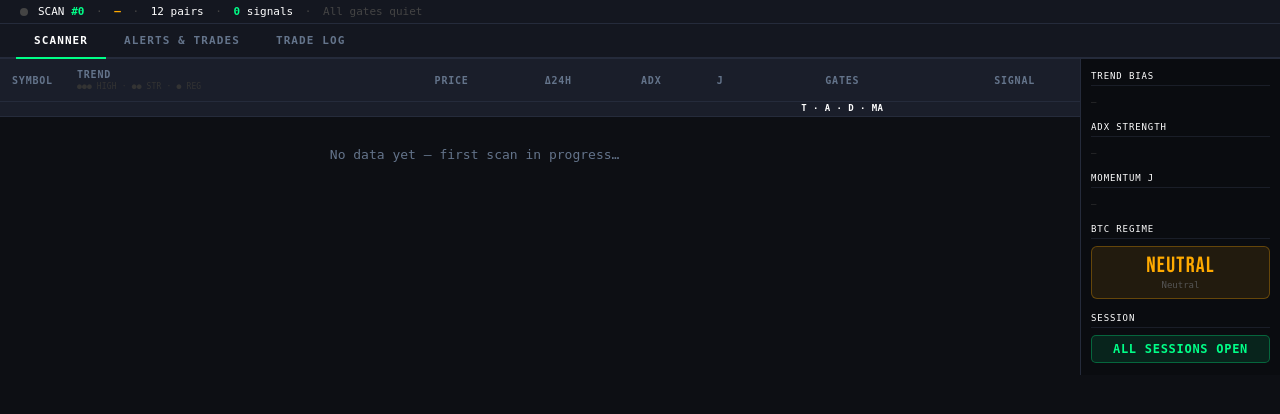
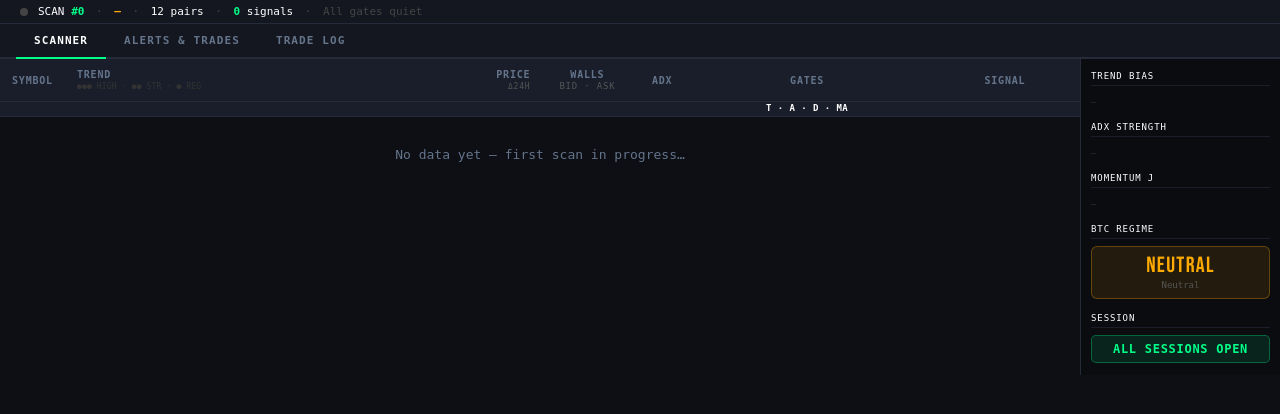
Before and after one commit to krishnanrvijay-afk/trend-scanner-part-deux, a FastAPI app: page / in a window 1280 px wide. Shown: the part 96-510 px from the top of the page. Run offline with FastAPI, Linux system fonts and the light colour scheme; data that the repository does not hold is empty.

Commit message:
feat: wall pills, inline price change, session removed, rate limit cache and stagger, HL and MEXC API audit and fix

```diff
--- a/templates/dashboard.html
+++ b/templates/dashboard.html
@@ -838,7 +838,7 @@
       <span class="hc-sep"></span>
       <div class="hc-item">
         <span class="hc-label">SESSION</span>
-        <span class="hc-val" id="hc-session" style="color:#888">—</span>
+        <span class="hc-val" id="hc-session" style="color:#00ff88">ALWAYS OPEN</span>
       </div>
       <span class="hc-sep"></span>
       <div class="hc-item">
@@ -932,21 +932,20 @@
               Trend
               <br><span style="font-size:8px;font-weight:400;color:#333;letter-spacing:0.02em">●●● HIGH &middot; ●● STR &middot; ● REG</span>
             </th>
-            <th>Price</th>
-            <th>Δ24H</th>
-            <th>ADX</th>
-            <th>J</th>
+            <th style="text-align:right">PRICE<br><span style="font-size:8px;color:#555;font-weight:400">&Delta;24H</span></th>
+            <th style="text-align:center;width:90px">WALLS<br><span style="font-size:9px;color:#555;font-weight:400">BID &middot; ASK</span></th>
+            <th style="text-align:right;width:52px">ADX</th>
             <th class="th-gates">GATES</th>
             <th class="th-signal">Signal</th>
           </tr>
           <tr class="gates-subheader">
-            <td colspan="6"></td>
+            <td colspan="5"></td>
             <td style="text-align:center;font-weight:700;color:#ffffff">T &middot; A &middot; D &middot; MA</td>
             <td></td>
           </tr>
         </thead>
         <tbody id="pair-tbody">
-          <tr class="pair-row-1"><td colspan="8" style="text-align:center;color:var(--muted);padding:30px;">Connecting to Hyperliquid…</td></tr>
+          <tr class="pair-row-1"><td colspan="7" style="text-align:center;color:var(--muted);padding:30px;">Connecting to Hyperliquid…</td></tr>
         </tbody>
       </table>
     </div>
```
